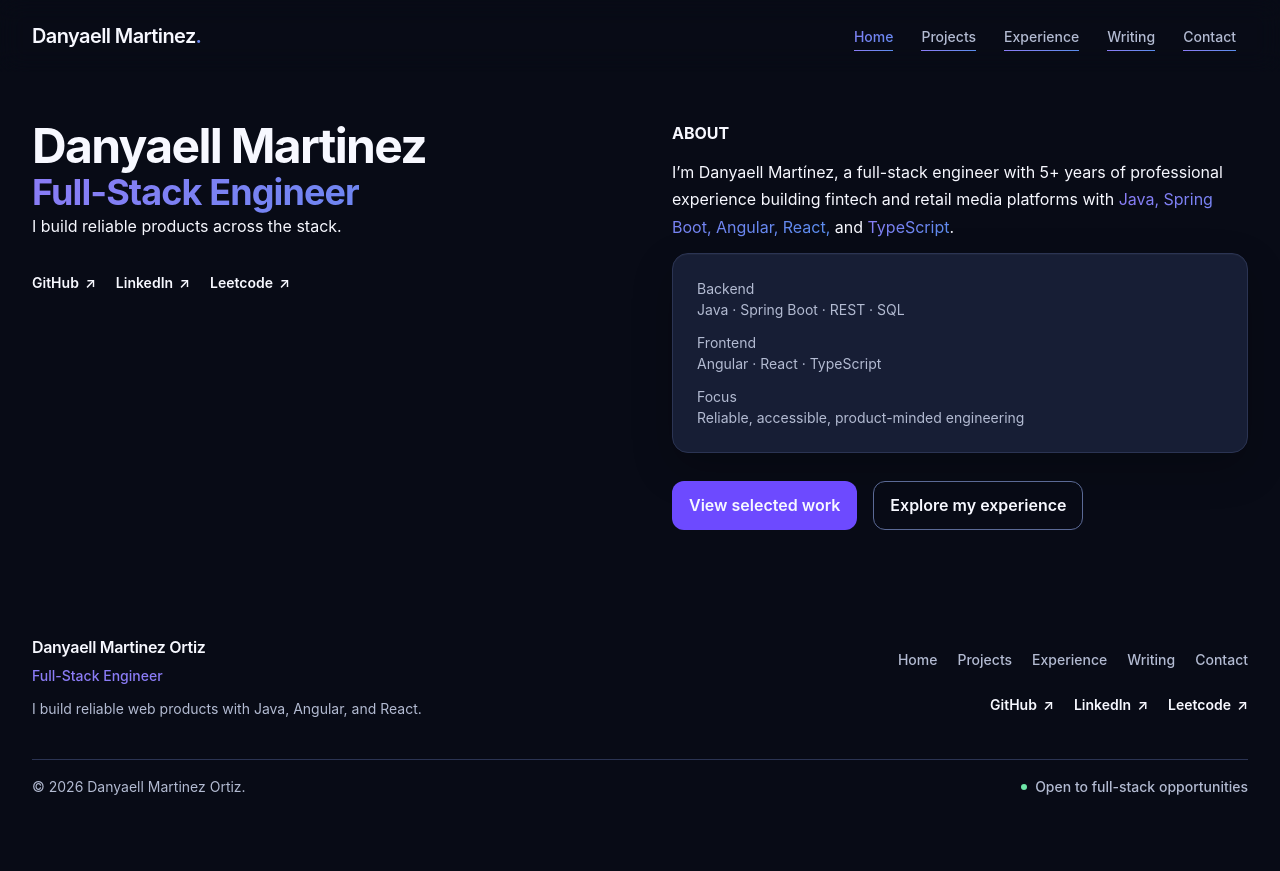
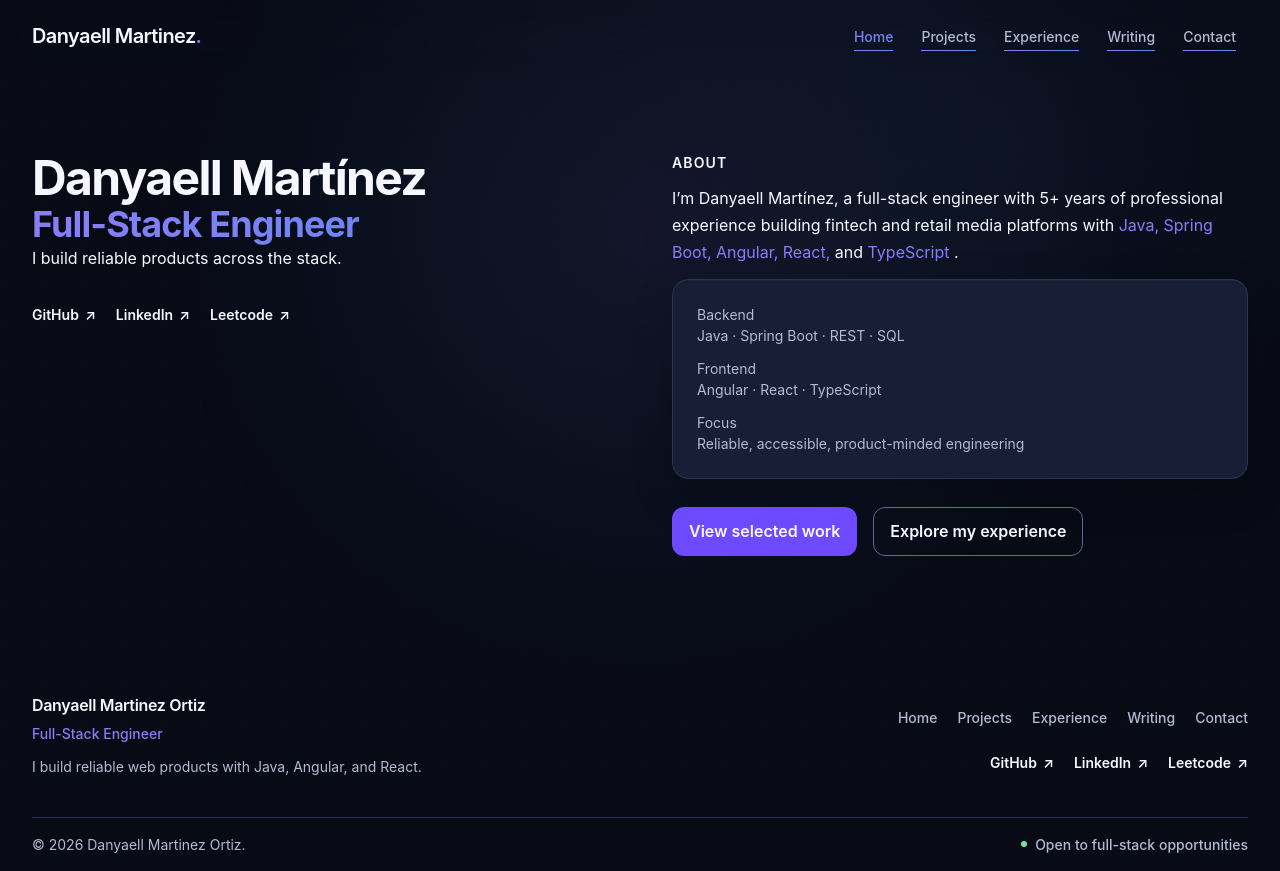
Before and after one commit to Danyaell/portfolio, an Angular app: page / in a window 1280 px wide. Before the commit the page ends 813 px from the top, so only its background shows below. Built offline with nearby package versions, Linux system fonts and the light colour scheme; a web font is replaced by a local one.

Commit message:
feature/add-gradient-background

```diff
--- a/src/app/app.css
+++ b/src/app/app.css
@@ -1,11 +1,33 @@
 :host {
-  display: flex;
+  display: block;
+  width: 100%;
   min-height: 100dvh;
-  flex-direction: column;
 }
 
-main {
-  flex: 1;
-  padding: var(--ds-layout-gutter);
-  max-width: var(--ds-layout-max-width);
+.app-ambient {
+  background-image:
+    radial-gradient(
+      42rem circle at var(--pointer-x) var(--pointer-y),
+      color-mix(in srgb, var(--ds-color-brand-violet) 9%, transparent),
+      color-mix(in srgb, var(--ds-color-brand-blue) 4%, transparent) 40%,
+      transparent 72%
+    ),
+    radial-gradient(
+      36rem circle at 78vw 18vh,
+      color-mix(in srgb, var(--ds-color-brand-blue) 5%, transparent),
+      transparent 72%
+    );
 }
+
+.app-grid {
+  background-image:
+    linear-gradient(color-mix(in srgb, var(--ds-color-ink) 2%, transparent) 1px, transparent 1px),
+    linear-gradient(
+      90deg,
+      color-mix(in srgb, var(--ds-color-ink) 2%, transparent) 1px,
+      transparent 1px
+    );
+
+  background-size: 40px 40px;
+  opacity: 0.5;
+}
--- a/src/app/app.html
+++ b/src/app/app.html
@@ -1,13 +1,21 @@
-<div class="flex min-h-dvh flex-col">
+<div #appShell class="relative isolate min-h-dvh w-full [--pointer-x:50vw] [--pointer-y:28vh]">
+  <div aria-hidden="true" class="app-ambient pointer-events-none fixed inset-0 z-0"></div>
+
+  <div aria-hidden="true" class="app-grid pointer-events-none fixed inset-0 z-0"></div>
+  <div class="relative z-10 flex min-h-dvh w-full flex-col">
     <a
       href="#main-content"
       class="fixed top-4 left-4 z-60 -translate-y-24 rounded-button bg-surface-raised px-4 py-3 font-semibold text-ink transition-transform duration-fast focus:translate-y-0"
     >
       Skip to main content
     </a>
+
     <dml-site-header />
-  <main id="main-content" tabindex="-1" class="site-container flex flex-1">
+
+    <main id="main-content" tabindex="-1" class="flex w-full flex-1">
       <router-outlet />
     </main>
+
     <dml-site-footer />
   </div>
+</div>
--- a/src/app/app.ts
+++ b/src/app/app.ts
@@ -1,4 +1,12 @@
-import { Component } from '@angular/core';
+import {
+  afterNextRender,
+  Component,
+  DestroyRef,
+  ElementRef,
+  inject,
+  NgZone,
+  viewChild,
+} from '@angular/core';
 import { RouterOutlet } from '@angular/router';
 import { SiteHeaderComponent } from './layout/site-header/site-header';
 import { SiteFooterComponent } from './layout/site-footer/site-footer';
@@ -9,4 +17,60 @@ import { SiteFooterComponent } from './layout/site-footer/site-footer';
   templateUrl: './app.html',
   styleUrls: ['./app.css'],
 })
-export class App {}
+export class App {
+  protected readonly POINTER_EFFECT_QUERY =
+    '(hover: hover) and (pointer: fine) and ' + '(prefers-reduced-motion: no-preference)';
+  private readonly destroyRef = inject(DestroyRef);
+  private readonly ngZone = inject(NgZone);
+
+  private readonly appShell = viewChild<ElementRef<HTMLElement>>('appShell');
+
+  constructor() {
+    afterNextRender(() => {
+      this.initializePointerEffect();
+    });
+  }
+
+  private initializePointerEffect(): void {
+    const shell = this.appShell()?.nativeElement;
+    const mediaQuery = window.matchMedia?.(this.POINTER_EFFECT_QUERY);
+
+    if (!shell || !mediaQuery?.matches) {
+      return;
+    }
+
+    let pointerX = window.innerWidth * 0.5;
+    let pointerY = window.innerHeight * 0.28;
+    let frameId: number | null = null;
+
+    const renderPointer = (): void => {
+      shell.style.setProperty('--pointer-x', `${pointerX}px`);
+      shell.style.setProperty('--pointer-y', `${pointerY}px`);
+
+      frameId = null;
+    };
+
+    const handlePointerMove = (event: PointerEvent): void => {
+      pointerX = event.clientX;
+      pointerY = event.clientY;
+
+      if (frameId === null) {
+        frameId = window.requestAnimationFrame(renderPointer);
+      }
+    };
+
+    this.ngZone.runOutsideAngular(() => {
+      window.addEventListener('pointermove', handlePointerMove, {
+        passive: true,
+      });
+    });
+
+    this.destroyRef.onDestroy(() => {
+      window.removeEventListener('pointermove', handlePointerMove);
+
+      if (frameId !== null) {
+        window.cancelAnimationFrame(frameId);
+      }
+    });
+  }
+}
--- a/src/app/home/home-hero/home-hero.html
+++ b/src/app/home/home-hero/home-hero.html
@@ -1,7 +1,9 @@
-<div class="grid grid-cols-1 sm:grid-cols-2 gap-8 sm:gap-16">
+<section aria-labelledby="hero-title" class="w-full">
+  <div class="site-container py-12 md:py-16 lg:py-20">
+    <div class="grid grid-cols-1 gap-10 lg:grid-cols-2 lg:gap-16">
       <div>
-    <h1>Danyaell Martinez</h1>
-    <h2 class="text-gradient-brand">Full-Stack Engineer</h2>
+        <h1>Danyaell Martínez</h1>
+        <p class="text-heading-2 text-gradient-brand">Full-Stack Engineer</p>
         <p>I build reliable products across the stack.</p>
         <br />
         <nav aria-label="Social profiles">
@@ -24,12 +26,13 @@
         </nav>
       </div>
       <div class="flex flex-col content-end gap-3 w-full">
-    <h4><b>ABOUT</b></h4>
+        <h2 class="text-secondary font-semibold tracking-[0.08em] uppercase">About</h2>
         <p>
-      I’m Danyaell Martínez, a full-stack engineer with 5+ years of professional experience building
-      fintech and retail media platforms with
-      <span class="text-gradient-brand">Java, Spring Boot, Angular, React,</span> and
-      <span class="text-gradient-brand">TypeScript</span>.
+          I’m Danyaell Martínez, a full-stack engineer with 5+ years of professional experience
+          building fintech and retail media platforms with
+          <span class="text-brand-violet"> Java, Spring Boot, Angular, React, </span>
+          and
+          <span class="text-brand-violet"> TypeScript </span>.
         </p>
         <div class="flex flex-col gap-3 text-secondary text-ink-muted card-container">
           <div>
@@ -46,25 +49,23 @@
           </div>
         </div>
         <div class="flex flex-col gap-3 sm:flex-row sm:gap-4 py-4">
-      <a routerLink="/projects" aria-label="Projects, view selected work">
-        <button
-          type="button"
-          aria-controls="primary-navigation"
+          <a
+            routerLink="/projects"
+            aria-label="Projects, view selected work"
             class="inline-flex min-h-11 cursor-pointer items-center justify-center gap-2 rounded-button border border-transparent bg-action px-4 py-2.5 font-semibold text-ink transition-[background-color,box-shadow,transform] duration-ui ease-standard hover:bg-action-hover hover:shadow-card active:translate-y-px active:bg-action-active active:shadow-none disabled:cursor-not-allowed disabled:border-disabled-border disabled:bg-disabled-surface disabled:text-disabled-ink disabled:shadow-none"
           >
             View selected work
-        </button>
           </a>
 
-      <a routerLink="/experience" aria-label="Experience, view selected work">
-        <button
-          type="button"
-          aria-controls="secondary-navigation"
+          <a
+            routerLink="/experience"
+            aria-label="Experience, view selected work"
             class="inline-flex min-h-11 cursor-pointer items-center justify-center gap-2 rounded-button border border-border-strong bg-transparent px-4 py-2.5 font-semibold text-ink transition-[color,background-color,border-color,transform] duration-ui ease-standard hover:border-brand-blue hover:bg-surface-raised active:translate-y-px active:bg-surface disabled:cursor-not-allowed disabled:border-disabled-border disabled:bg-transparent disabled:text-disabled-ink"
           >
             Explore my experience
-        </button>
           </a>
         </div>
       </div>
     </div>
+  </div>
+</section>
--- a/src/app/home/home-hero/home-hero.ts
+++ b/src/app/home/home-hero/home-hero.ts
@@ -6,6 +6,9 @@ import { SOCIAL_LINKS } from '../../layout/site-navigation/site-navigation';
   selector: 'dml-home-hero',
   imports: [RouterLink],
   templateUrl: './home-hero.html',
+  host: {
+    class: 'block w-full',
+  },
 })
 export class HomeHeroComponent {
   protected readonly socialLinks = SOCIAL_LINKS;
--- a/src/app/home/home-page/home-page.html
+++ b/src/app/home/home-page/home-page.html
@@ -1,3 +1 @@
-<div class="flex flex-col gap-3 sm:flex-row sm:gap-4 py-4">
-  <dml-home-hero />
-</div>
+<dml-home-hero />
--- a/src/app/home/home-page/home-page.ts
+++ b/src/app/home/home-page/home-page.ts
@@ -5,5 +5,8 @@ import { HomeHeroComponent } from '../home-hero/home-hero';
   selector: 'dml-home-page',
   imports: [HomeHeroComponent],
   templateUrl: './home-page.html',
+  host: {
+    class: 'block w-full',
+  },
 })
 export class HomePageComponent {}
--- a/src/app/layout/site-header/site-header.html
+++ b/src/app/layout/site-header/site-header.html
@@ -1,5 +1,5 @@
 <header
-  class="sticky top-0 z-50 border-b border-border bg-surface/90 md:border-none md:bg-transparent backdrop-blur-md"
+  class="sticky top-0 z-50 border-b border-border bg-surface/60 md:border-none md:bg-transparent backdrop-blur-md"
 >
   <div class="site-container flex h-header items-center justify-between gap-4">
     <a
--- a/src/styles.css
+++ b/src/styles.css
@@ -212,6 +212,7 @@
 }
 
 @utility site-container {
+  box-sizing: border-box;
   width: 100%;
   max-width: var(--ds-layout-max-width);
   margin-inline: auto;
```
Also changed, not shown: src/app/layout/site-navigation/site-navigation.ts (indentation only), 2 other files (tests, documents, lock files or other folders). Lines whose indentation alone changed are shown as unchanged.
